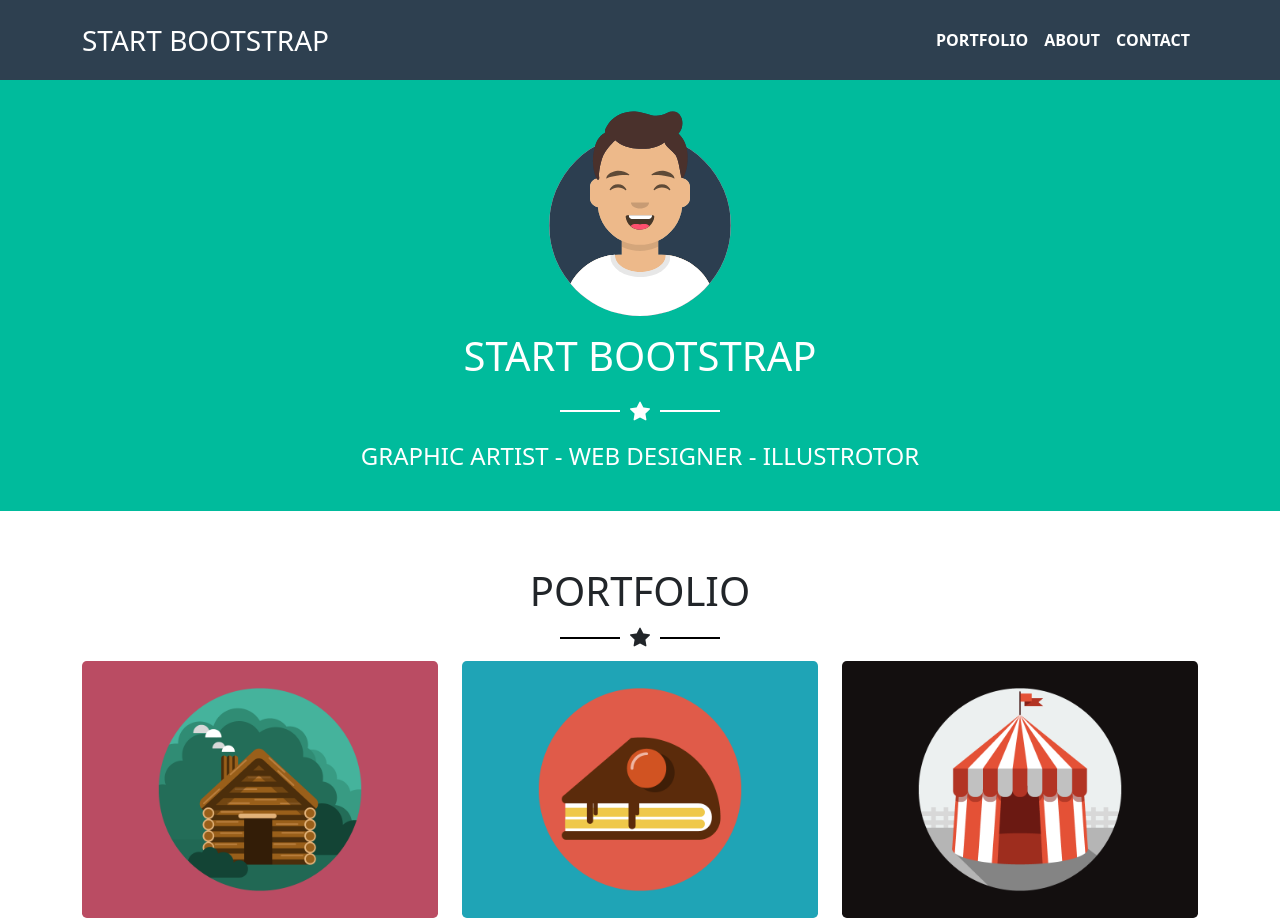
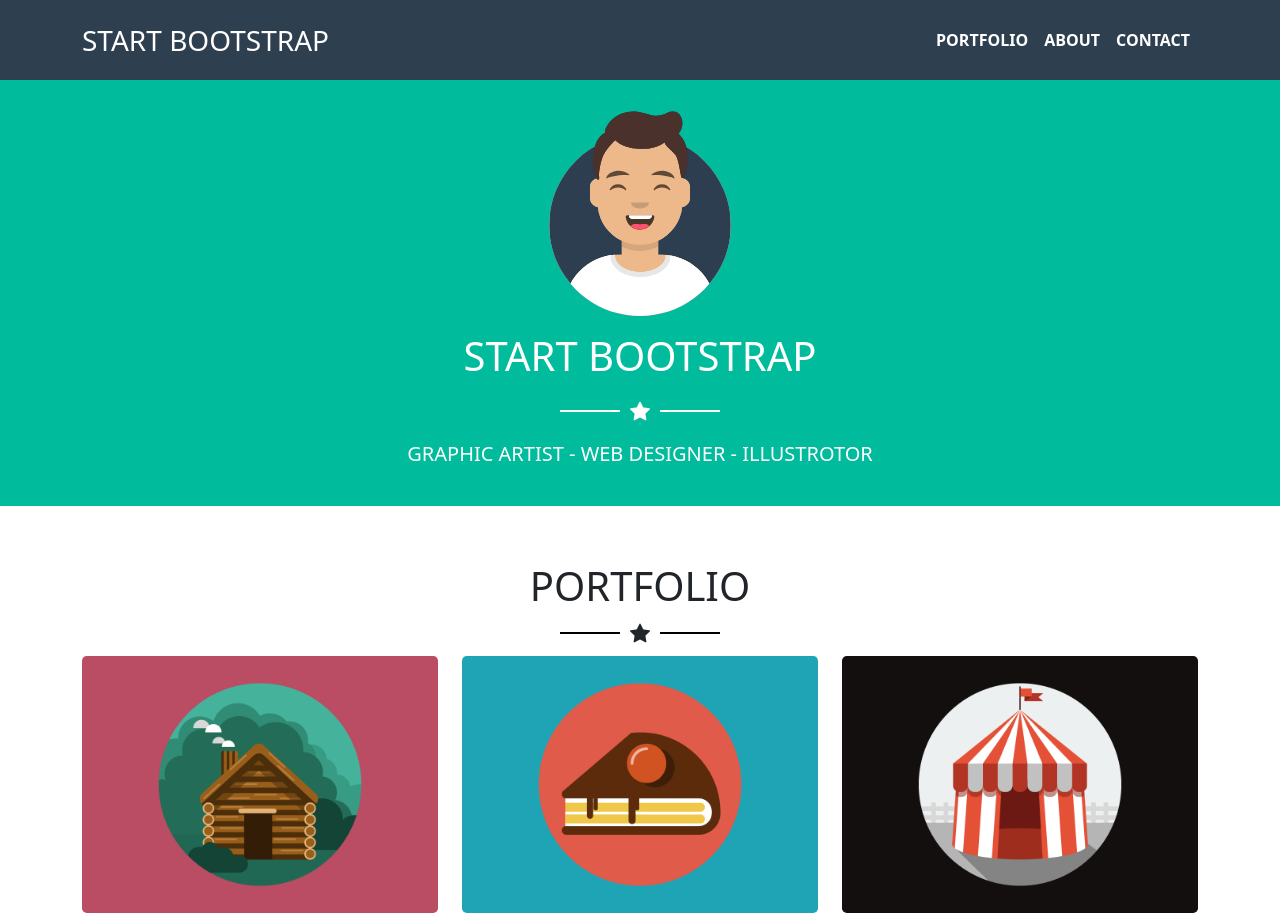
Before and after one commit to pietroline/html-css-bootstrap-freelancer, a plain HTML site: page index.html in a window 1280 px wide. Shown: the top 921 px of the page. Drawn offline with nearby package versions, Linux system fonts and the light colour scheme.

Commit message:
fix jumbotron

```diff
--- a/index.html
+++ b/index.html
@@ -67,7 +67,7 @@
                                     <i class="fs-5 bi bi-star-fill"></i>
                                     <div class="ms_bar_white"></div>
                                 </div>
-                                <h4 class="my-3">Graphic artist - web designer - illustrotor</h4>
+                                <h5 class="my-3">Graphic artist - web designer - illustrotor</h5>
                             </div>
                         </div>
                     </div>
```
